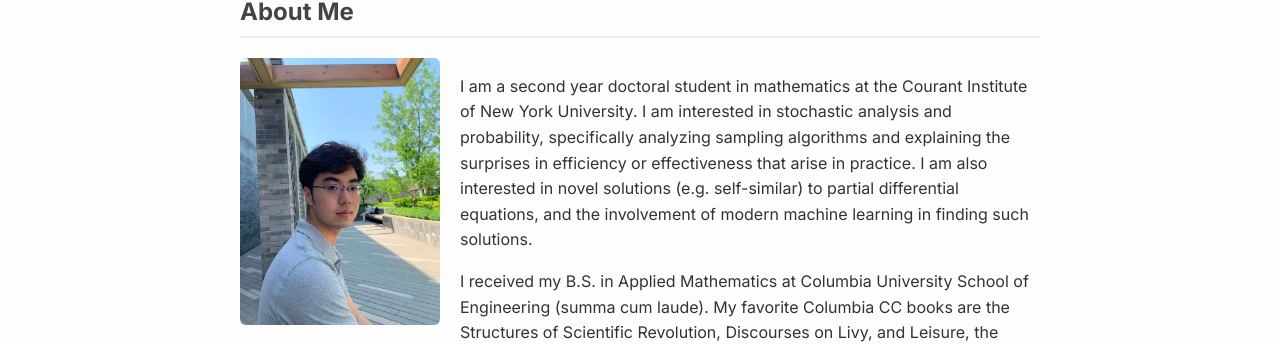
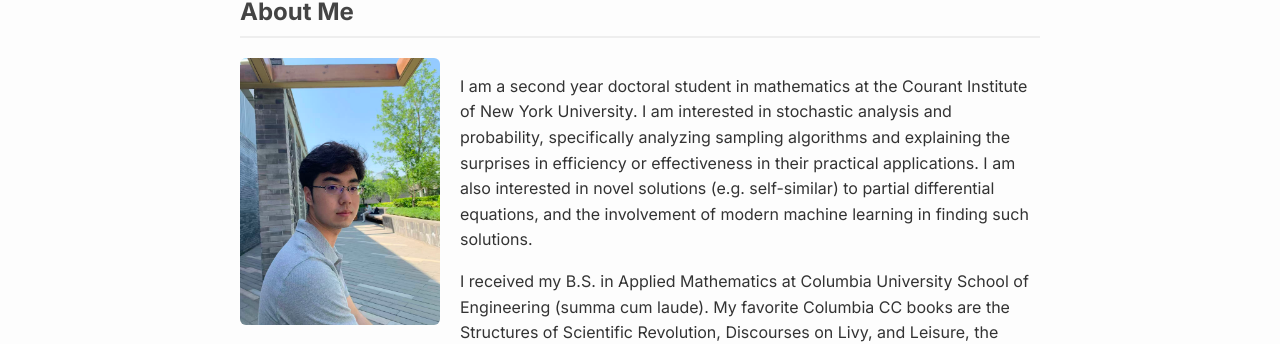
Before and after one commit to kevinzhang340/kevinzhang340.github.io, a plain HTML site: page index.html in a window 1280 px wide. Shown: the part 277-621 px from the top of the page. Drawn offline with Linux system fonts and the light colour scheme.

Commit message:
Update index.html

```diff
--- a/index.html
+++ b/index.html
@@ -387,7 +387,7 @@
 
     <div class="about-text">
 
-    <p>I am a second year doctoral student in mathematics at the Courant Institute of New York University. I am interested in stochastic analysis and probability, specifically analyzing sampling algorithms and explaining the surprises in efficiency or effectiveness that arise in practice. I am also interested in novel solutions (e.g. self-similar) to partial differential equations, and the involvement of modern machine learning in finding such solutions.</p>
+    <p>I am a second year doctoral student in mathematics at the Courant Institute of New York University. I am interested in stochastic analysis and probability, specifically analyzing sampling algorithms and explaining the surprises in efficiency or effectiveness in their practical applications. I am also interested in novel solutions (e.g. self-similar) to partial differential equations, and the involvement of modern machine learning in finding such solutions.</p>
 
 
 
```
